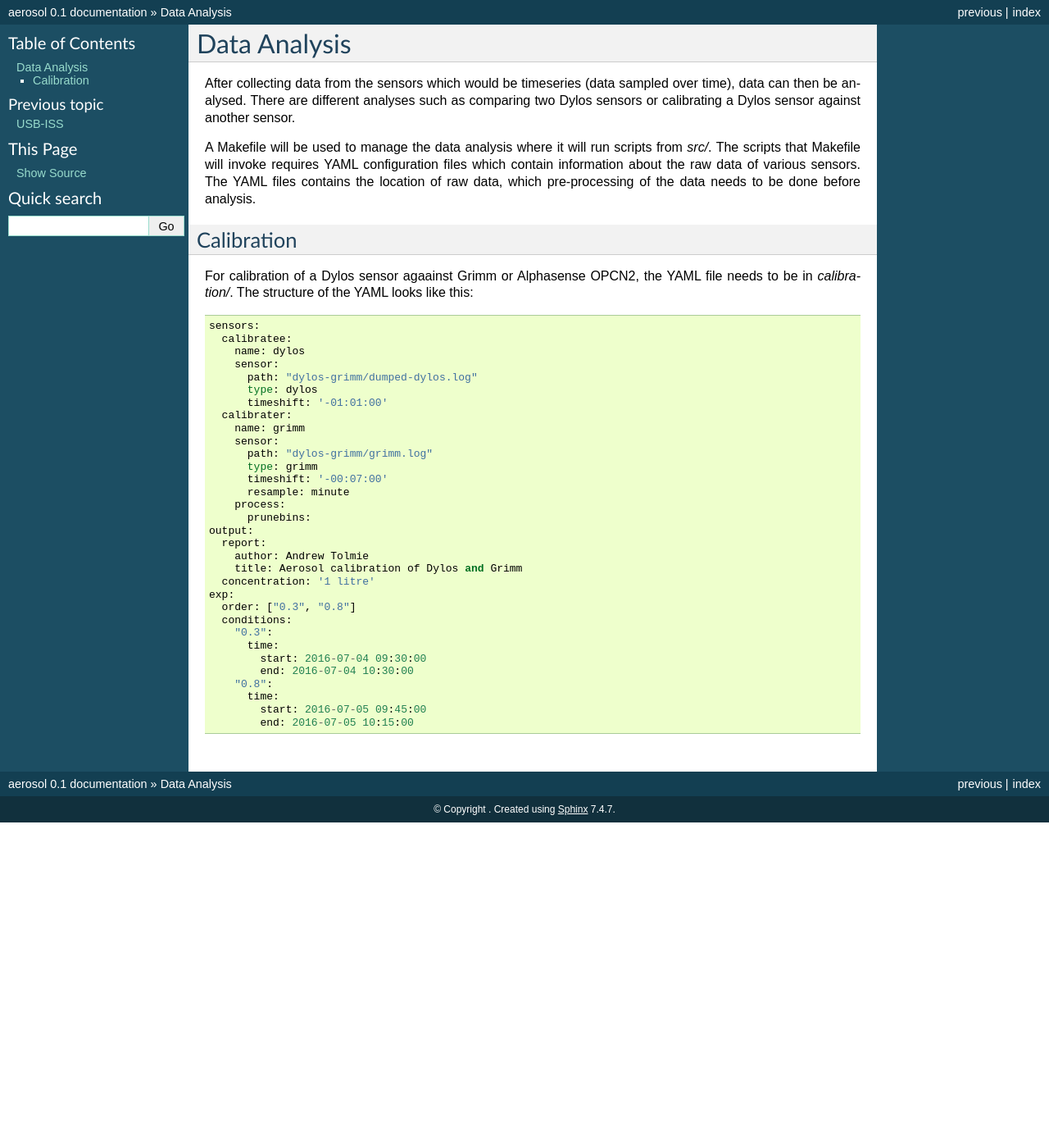
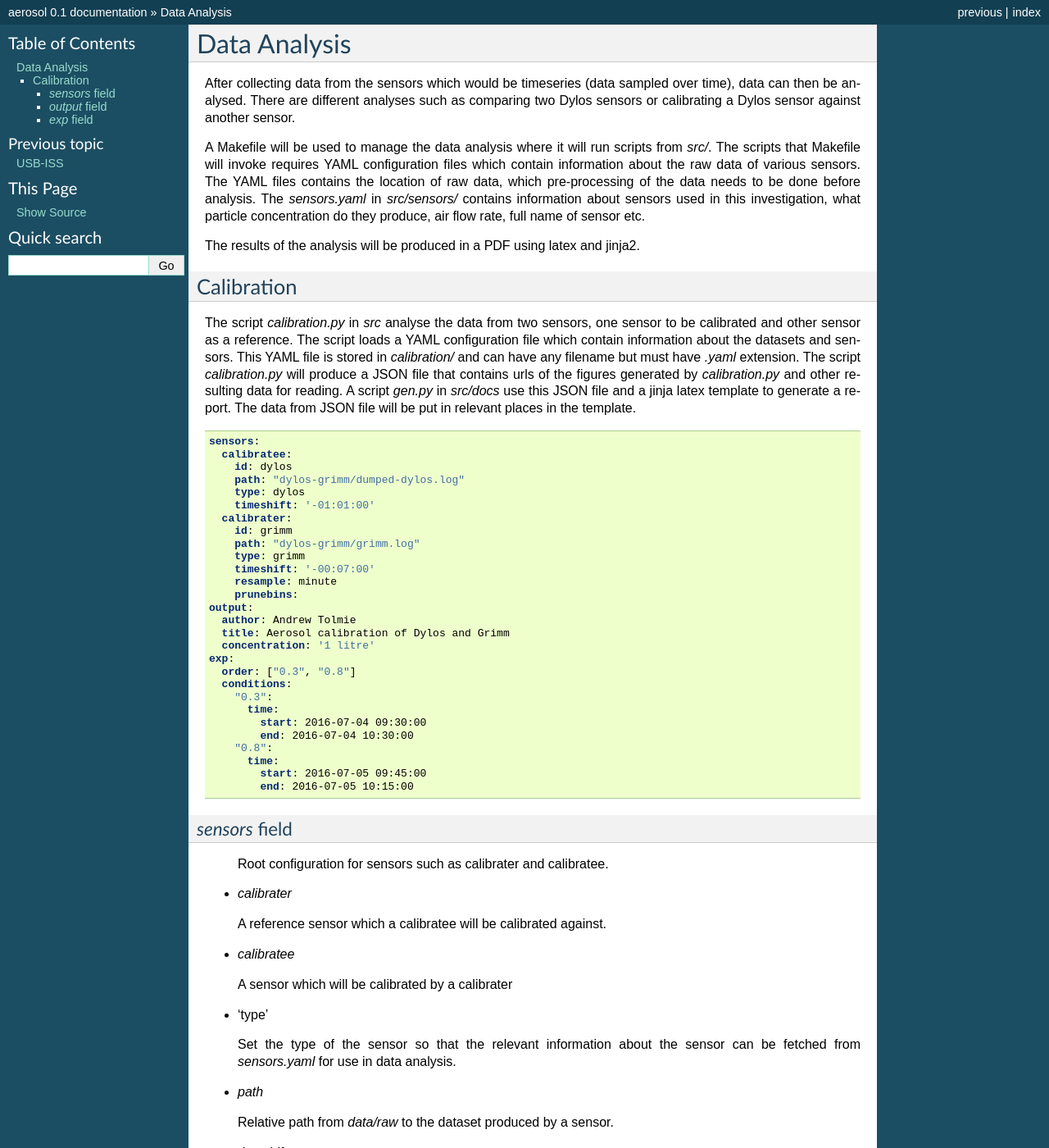
Before and after one commit to DancingQuanta/dylos-calibration, a Sphinx documentation site: the page built from docs/analysis.rst, in a window 1280 px wide and 1400 px high. Shown: the whole window at 82% size. Built offline with Sphinx 7.4.7, drawn with Linux system fonts in a browser that asks for light colours; pages that are not in the unit, such as notebooks, are missing from menus; some of the changed text lies outside the part shown.

Commit message:
Changed the structure of the YAML file and explained bit more about processing of data and report.

```diff
--- a/docs/analysis.rst
+++ b/docs/analysis.rst
@@ -7,34 +7,38 @@ There are different analyses such as comparing two Dylos sensors or calibrating
 A Makefile will be used to manage the data analysis where it will run scripts from `src/`.
 The scripts that Makefile will invoke requires YAML configuration files which contain information about the raw data of various sensors.
 The YAML files contains the location of raw data, which pre-processing of the data needs to be done before analysis.
+The `sensors.yaml` in `src/sensors/` contains information about sensors used in this investigation, what particle concentration do they produce, air flow rate, full name of sensor etc.
+
+The results of the analysis will be produced in a PDF using latex and jinja2.
 
 Calibration
 ^^^^^^^^^^^
 
-For calibration of a Dylos sensor agaainst Grimm or Alphasense OPCN2, the YAML file needs to be in `calibration/`.
-The structure of the YAML looks like this::
+The script `calibration.py` in `src` analyse the data from two sensors, one sensor to be calibrated and other sensor as a reference.
+The script loads a YAML configuration file which contain information about the datasets and sensors.
+This YAML file is stored in `calibration/` and can have any filename but must have `.yaml` extension.
+The script `calibration.py` will produce a JSON file that contains urls of the figures generated by `calibration.py` and other resulting data for reading.
+A script `gen.py` in `src/docs` use this JSON file and a jinja latex template to generate a report.
+The data from JSON file will be put in relevant places in the template.
 
+.. code-block:: yaml
 
   sensors:
     calibratee:
-      name: dylos
-      sensor:
-        path: "dylos-grimm/dumped-dylos.log"
-        type: dylos
-        timeshift: '-01:01:00'
+      id: dylos
+      path: "dylos-grimm/dumped-dylos.log"
+      type: dylos
+      timeshift: '-01:01:00'
     calibrater:
-      name: grimm
-      sensor:
-        path: "dylos-grimm/grimm.log"
-        type: grimm
-        timeshift: '-00:07:00'
-        resample: minute
-      process:
-        prunebins:
+      id: grimm
+      path: "dylos-grimm/grimm.log"
+      type: grimm
+      timeshift: '-00:07:00'
+      resample: minute
+      prunebins:
   output:
-    report:
-      author: Andrew Tolmie
-      title: Aerosol calibration of Dylos and Grimm
+    author: Andrew Tolmie
+    title: Aerosol calibration of Dylos and Grimm
     concentration: '1 litre'
   exp:
     order: ["0.3", "0.8"]
@@ -47,3 +51,74 @@ The structure of the YAML looks like this::
         time:
           start: 2016-07-05 09:45:00
           end: 2016-07-05 10:15:00
+
+
+`sensors` field
+~~~~~~~~~~~~~~~
+
+  Root configuration for sensors such as calibrater and calibratee.
+
+- `calibrater`
+
+  A reference sensor which a calibratee will be calibrated against.
+
+- `calibratee`
+
+  A sensor which will be calibrated by a calibrater
+
+- 'type'
+
+  Set the type of the sensor so that the relevant information about the sensor can be fetched from `sensors.yaml` for use in data analysis.
+
+- `path`
+
+  Relative path from `data/raw` to the dataset produced by a sensor.
+
+- `timeshift`
+
+  If a dataset is not aligned in time, then the time could be shifted.
+
+  For negative shift use the value `-00:00:00`
+
+  For positive shift use the value `+00:00:00`
+
+- `resample: minute`
+
+  Resamples a dataset to different time frequency such as minutes.
+
+
+- `prunebins`
+
+  Remove a bin if it produces near zero mean over a chosen range, useful for plotting as the number of lines will be fewer.
+
+
+`output` field
+~~~~~~~~~~~~~~
+
+  Configuration for the latex and odf output.
+
+- `concentration`
+
+  The final concentration unit the data must be displayed in.
+
+- 'author'
+
+  Name of author
+
+' 'title'
+
+  Title of report
+
+`exp` field
+~~~~~~~~~~~
+
+  Configuration that choose a range of time series data to analyse.
+  Different experimental conditions such as particle sizes are done at different times so the data must be chosen within a time range for a particular experimental condition for analysis.
+
+- 'order'
+
+  Order of experimental conditions to be analysed.
+
+- `conditions`
+
+  List of experimental conditions with start and end timestamp which will be used to select a range of data for analysis.
```
